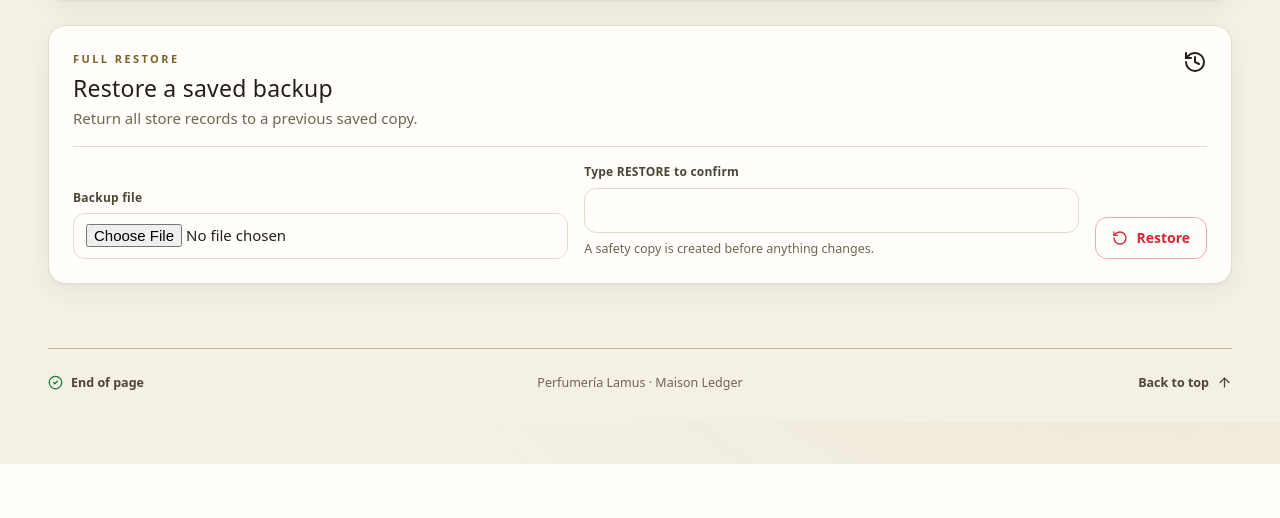
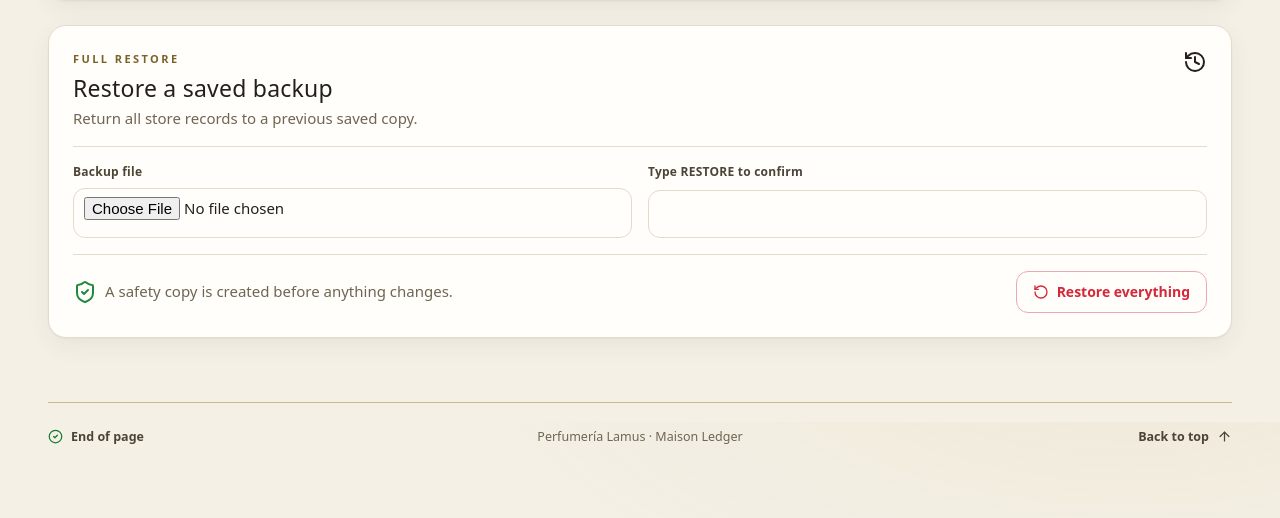
Before and after one commit to GhandourGh/perfumeria-lamus, a Flask app: page /backups in a window 1280 px wide. Shown: the part 378-896 px from the top of the page. Before the commit the page ends 842 px from the top, so only its background shows below. Run offline with Flask 3, Linux system fonts and the light colour scheme; the visitor is signed in with stand-in values (Sample User, id 1); data comes from the database, SQL or seed files in the repository; parts of the project's set-up code (start-up, migrations or seed data) failed here and were passed over.

Commit message:
Clean up restore form layout

```diff
--- a/static/style.css
+++ b/static/style.css
@@ -1631,8 +1631,25 @@ dialog.sheet[open] { animation: sheet-in .22s ease both; }
   padding-bottom: var(--space-4); border-bottom: 1px solid var(--hairline);
 }
 .restore-form {
-  display: grid; grid-template-columns: repeat(2, minmax(0, 1fr)) auto;
-  gap: var(--space-4); align-items: end; margin-top: var(--space-4);
+  margin-top: var(--space-4);
+}
+.restore-fields {
+  display: grid; grid-template-columns: repeat(2, minmax(0, 1fr));
+  gap: var(--space-4);
+}
+.restore-actions {
+  display: flex; justify-content: space-between; align-items: center;
+  gap: var(--space-4); margin-top: var(--space-4); padding-top: var(--space-4);
+  border-top: 1px solid var(--hairline);
+}
+.restore-actions p {
+  display: flex; align-items: center; gap: var(--space-2);
+  margin: 0; color: var(--muted);
+}
+.restore-actions p svg { flex: 0 0 auto; color: var(--laurel); }
+.restore-actions .btn { min-width: 190px; }
+.restore-fields input[type="file"] {
+  min-height: 50px; padding: 8px 10px;
 }
 
 .nav-backup-menu { position: relative; }
@@ -1659,7 +1676,9 @@ dialog.sheet[open] { animation: sheet-in .22s ease both; }
   .nav-backup-dropdown { position: static; width: 100%; margin-top: 4px; box-shadow: none; }
 }
 @media (max-width: 900px) {
-  .restore-form { grid-template-columns: 1fr; }
+  .restore-fields { grid-template-columns: 1fr; }
+  .restore-actions { align-items: stretch; flex-direction: column; }
+  .restore-actions .btn { width: 100%; }
   .manual-backup-panel { align-items: stretch; flex-direction: column; }
   .manual-backup-panel .btn { width: 100%; }
 }
--- a/templates/backups.html
+++ b/templates/backups.html
@@ -34,13 +34,20 @@
   </div>
   <form method="post" enctype="multipart/form-data" class="restore-form">
     <input type="hidden" name="action" value="restore">
-    <label class="field"><span>Backup file</span><input type="file" name="backup_file" accept=".lamusbackup" required></label>
-    <label class="field">
-      <span>Type RESTORE to confirm</span>
-      <input type="text" name="confirmation" required autocomplete="off" aria-describedby="restore-help">
-      <small id="restore-help">A safety copy is created before anything changes.</small>
-    </label>
-    <button class="btn btn-danger" type="submit"><i data-lucide="rotate-ccw" aria-hidden="true"></i>Restore</button>
+    <div class="restore-fields">
+      <label class="field">
+        <span>Backup file</span>
+        <input type="file" name="backup_file" accept=".lamusbackup" required>
+      </label>
+      <label class="field">
+        <span>Type RESTORE to confirm</span>
+        <input type="text" name="confirmation" required autocomplete="off" aria-describedby="restore-help">
+      </label>
+    </div>
+    <div class="restore-actions">
+      <p id="restore-help"><i data-lucide="shield-check" aria-hidden="true"></i>A safety copy is created before anything changes.</p>
+      <button class="btn btn-danger" type="submit"><i data-lucide="rotate-ccw" aria-hidden="true"></i>Restore everything</button>
+    </div>
   </form>
 </section>
 {% endblock %}
```
